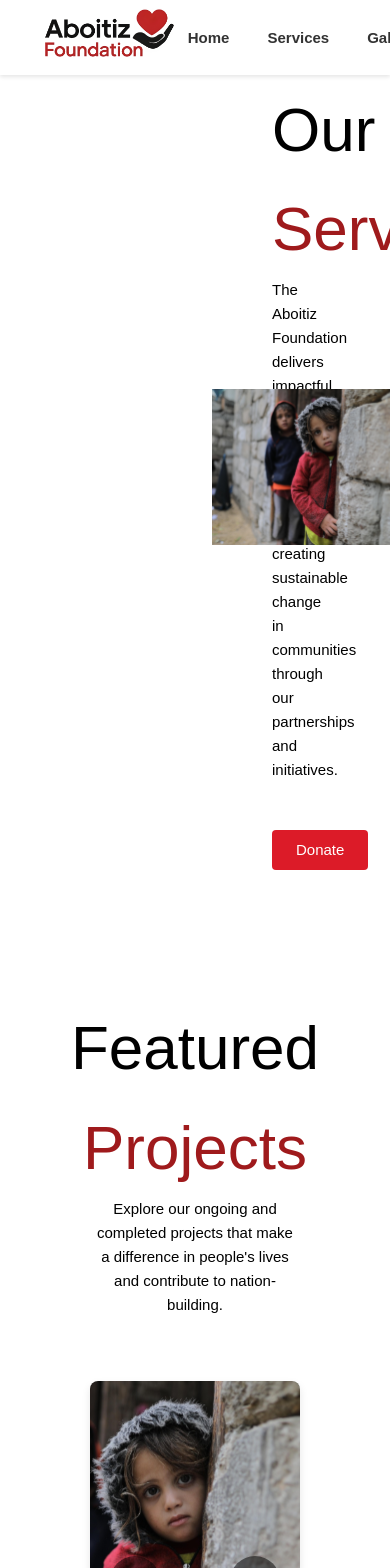
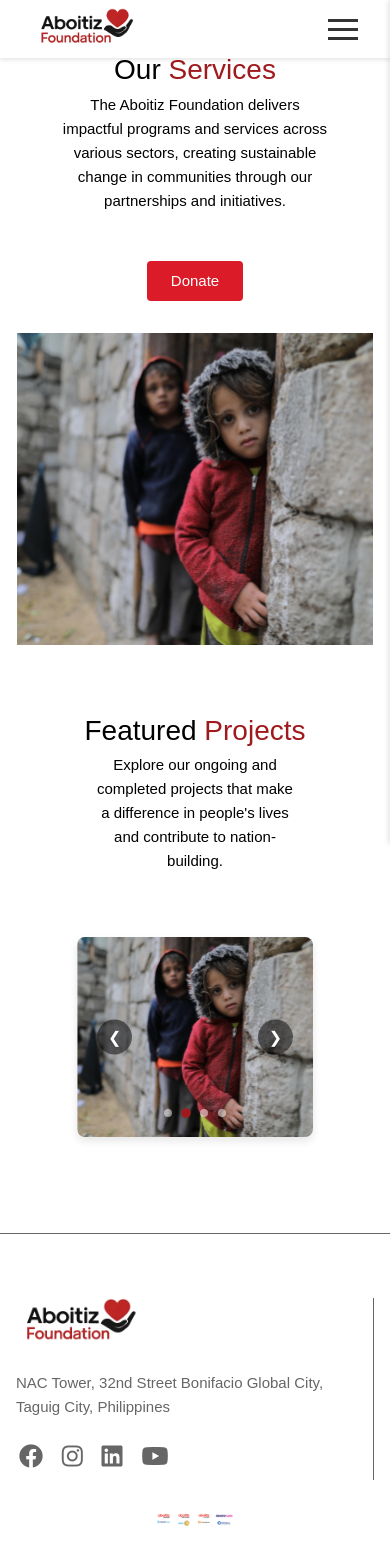
Before and after one commit to andrey395-rgb/AboitizFoundation, a Vue app: page /services in a window 390 px wide. Shown: the top 1568 px of the page. Built offline with nearby package versions, Linux system fonts and the light colour scheme.

Commit message:
map embed home

```diff
--- a/src/components/Footer.vue
+++ b/src/components/Footer.vue
@@ -2,11 +2,7 @@
   <footer class="footer">
     <div class="footer-container">
       <div class="footer-left">
-        <img
-          src="./icons/Logo.png"
-          alt="Aboitiz Foundation"
-          class="footer-logo"
-        />
+        <img src="./icons/Logo.png" alt="Aboitiz Foundation" class="footer-logo" />
         <div class="address">
           NAC Tower, 32nd Street Bonifacio Global City,<br />
           Taguig City, Philippines
@@ -21,10 +17,7 @@
       <div class="footer-right">
         <div class="partner-logos">
           <div class="first-row">
-            <img
-              src="./icons/image.svg"
-              alt="Aboitiz Construction"
-            />
+            <img src="./icons/image.svg" alt="Aboitiz Construction" />
           </div>
         </div>
       </div>
@@ -43,7 +36,7 @@ const currentYear = new Date().getFullYear()
 .footer {
   width: 100%;
   min-width: 100%;
-  background: #FFFFFF;
+  background: #ffffff;
   padding: 3rem 0 0;
   margin: 0 0 0 0;
   box-sizing: border-box;
@@ -128,7 +121,6 @@ const currentYear = new Date().getFullYear()
 .partner-logos img {
   max-width: 100%;
   height: auto;
-
 }
 
 .partner-logos img:hover {
@@ -147,13 +139,71 @@ const currentYear = new Date().getFullYear()
   color: white;
 }
 
+@media (max-width: 1024px) {
+  .footer-container {
+    padding: 2rem;
+  }
+
+  .partner-logos .first-row,
+  .partner-logos .second-row {
+    justify-content: center;
+    gap: 1.5rem;
+  }
+
+  .partner-logos img {
+    max-width: 120px;
+  }
+}
+
 @media (max-width: 768px) {
   .footer-container {
     flex-direction: column;
+    gap: 2rem;
+    padding: 1.5rem;
+  }
+
+  .footer-left,
+  .footer-right {
+    width: 100%;
+  }
+
+  .footer-right {
+    justify-content: center;
   }
 
   .partner-logos {
-    grid-template-columns: repeat(2, 1fr);
+    justify-content: center;
+  }
+
+  .partner-logos .first-row,
+  .partner-logos .second-row {
+    gap: 1rem;
+  }
+
+  .partner-logos img {
+    max-width: 100px;
+  }
+}
+
+@media (max-width: 480px) {
+  .footer-container {
+    padding: 1rem;
+  }
+
+  .footer-left h2 {
+    font-size: 1.2rem;
+  }
+
+  .social-links {
+    gap: 0.8rem;
+  }
+
+  .partner-logos img {
+    max-width: 80px;
+  }
+
+  .footer-bottom {
+    font-size: 0.9rem;
   }
 }
 </style>
--- a/src/components/NavBar.vue
+++ b/src/components/NavBar.vue
@@ -5,15 +5,21 @@
         <img src="./icons/Logo.png" alt="Aboitiz Foundation" />
       </div>
 
-      <div class="nav-center">
-        <router-link to="/">Home</router-link>
-        <router-link to="/services">Services</router-link>
-        <router-link to="/gallery">Gallery</router-link>
-        <router-link to="/schedule">Scheduling</router-link>
-        <router-link to="/contact">Contact Us</router-link>
+      <div class="burger-menu" @click="toggleMenu">
+        <div class="bar" :class="{ active: isMenuOpen }"></div>
+        <div class="bar" :class="{ active: isMenuOpen }"></div>
+        <div class="bar" :class="{ active: isMenuOpen }"></div>
       </div>
 
-      <div class="nav-right">
+      <div class="nav-center" :class="{ active: isMenuOpen }">
+        <router-link to="/" @click="closeMenu">Home</router-link>
+        <router-link to="/services" @click="closeMenu">Services</router-link>
+        <router-link to="/gallery" @click="closeMenu">Gallery</router-link>
+        <router-link to="/schedule" @click="closeMenu">Scheduling</router-link>
+        <router-link to="/contact" @click="closeMenu">Contact Us</router-link>
+      </div>
+
+      <div class="nav-right" :class="{ active: isMenuOpen }">
         <a href="#" class="donate-btn">Donate</a>
       </div>
     </div>
@@ -21,7 +27,17 @@
 </template>
 
 <script setup lang="ts">
-// Component logic here if needed
+import { ref } from 'vue'
+
+const isMenuOpen = ref(false)
+
+const toggleMenu = () => {
+  isMenuOpen.value = !isMenuOpen.value
+}
+
+const closeMenu = () => {
+  isMenuOpen.value = false
+}
 </script>
 
 <style scoped>
@@ -53,6 +69,35 @@
 
 .logo img {
   height: 7vh;
+}
+
+.burger-menu {
+  display: none;
+  flex-direction: column;
+  justify-content: space-between;
+  width: 30px;
+  height: 21px;
+  cursor: pointer;
+  z-index: 1001;
+}
+
+.bar {
+  width: 100%;
+  height: 3px;
+  background-color: #333;
+  transition: all 0.3s ease;
+}
+
+.bar.active:nth-child(1) {
+  transform: translateY(9px) rotate(45deg);
+}
+
+.bar.active:nth-child(2) {
+  opacity: 0;
+}
+
+.bar.active:nth-child(3) {
+  transform: translateY(-9px) rotate(-45deg);
 }
 
 .nav-center {
@@ -116,4 +161,59 @@
   color: #dc1b28 !important;
   box-shadow: 0 6px 14px rgba(0, 0, 0, 0.178);
 }
+
+@media (max-width: 829px) {
+  .burger-menu {
+    display: flex;
+  }
+
+  .nav-center {
+    position: fixed;
+    top: 0;
+    right: -100%;
+    width: 70%;
+    height: 100vh;
+    background: white;
+    flex-direction: column;
+    padding: 80px 20px;
+    transition: right 0.3s ease;
+    box-shadow: -2px 0 5px rgba(0, 0, 0, 0.1);
+  }
+
+  .nav-center.active {
+    right: 0;
+  }
+
+  .nav-right {
+    position: fixed;
+    top: 70%;
+    right: -100%;
+    width: 70%;
+    padding: 20px;
+    transition: right 0.3s ease;
+  }
+
+  .nav-right.active {
+    right: 0;
+  }
+
+  .nav-center a {
+    margin: 15px 0;
+    font-size: 1.2rem;
+  }
+
+  .logo img {
+    height: 5vh;
+  }
+}
+
+@media (max-width: 480px) {
+  .nav-center {
+    width: 100%;
+  }
+
+  .nav-right {
+    width: 100%;
+  }
+}
 </style>
--- a/src/views/ContactView.vue
+++ b/src/views/ContactView.vue
@@ -5,13 +5,6 @@
         <h1 id="contactus-label" style="font-weight: bold">Contact Us</h1>
         <h2 style="color: #dc1b28">Reach and Contact us for a future that's brighter than ever</h2>
 
-        <!-- <iframe
-          src="https://www.google.com/maps/d/u/0/embed?mid=1NBYf_O7PJTmSs1sjaknUWhbYFhgZC0w&ehbc=2E312F"
-          width="600"
-          height="400"
-          style="top: -50px; border: 0"
-          loading="lazy"
-        ></iframe> -->
         <h2 class="map-label" style="font-weight: bold">Main Office</h2>
         <iframe
           src="https://www.google.com/maps/embed?pb=!1m18!1m12!1m3!1d6494.815107797587!2d121.04721946907354!3d14.55113101150897!2m3!1f0!2f0!3f0!3m2!1i1024!2i768!4f13.1!3m3!1m2!1s0x3397c8f3ef7d91c1%3A0x4f126248847ee7c!2sNAC%20Tower%2C%2032nd%20St%2C%20Taguig%2C%20Metro%20Manila!5e0!3m2!1sen!2sph!4v1746863152090!5m2!1sen!2sph"
@@ -171,4 +164,64 @@ export default {
   align-items: center;
   justify-content: center;
 }
+
+@media (max-width: 1024px) {
+  .first-home {
+    flex-direction: column;
+    padding: 2rem;
+  }
+
+  .left-container,
+  .right-container {
+    width: 100%;
+  }
+
+  .right-container {
+    margin-top: 2rem;
+  }
+
+  input[type='text'],
+  textarea {
+    width: 100% !important;
+    max-width: 100% !important;
+  }
+}
+
+@media (max-width: 768px) {
+  .first-home {
+    padding: 1rem;
+  }
+
+  .inner-icons {
+    flex-direction: column;
+    align-items: flex-start;
+    gap: 0.5rem;
+  }
+
+  .inner-icons img {
+    width: 3vh;
+  }
+
+  #contactus-label {
+    font-size: 3.5vh;
+  }
+}
+
+@media (max-width: 480px) {
+  .first-home {
+    padding: 0.5rem;
+  }
+
+  .inner-icons img {
+    width: 2.5vh;
+  }
+
+  #contactus-label {
+    font-size: 2.5vh;
+  }
+
+  .hover-btn {
+    width: 100%;
+  }
+}
 </style>
--- a/src/views/HomeView.vue
+++ b/src/views/HomeView.vue
@@ -42,8 +42,20 @@
         <img src="/src/components/icons/image.svg" style="scale: 0.7" alt="" />
       </div>
     </div>
+    <div class="map-container">
+      <h1>Our <span style="color: #9f1a1c">Reach</span></h1>
+      <p class="map-description">
+        Discover the locations where Aboitiz Foundation is making a positive impact across the
+        Philippines.
+      </p>
+      <div class="map-section">
+        <iframe
+          class="map-embed"
+          src="https://www.google.com/maps/d/u/0/embed?mid=1NBYf_O7PJTmSs1sjaknUWhbYFhgZC0w&ehbc=2E312F"
+        ></iframe>
+      </div>
+    </div>
     <div class="core-values-section">
-      <img src="/src/components/icons/groupaboitiz.png" alt="" />
       <div class="core-values-header">
         <h1 style="color: #000000">
           The Aboitiz Way: <span style="color: #9f1a1c">Our Core Values</span>
@@ -76,8 +88,6 @@
               goals. We work independently while promoting cooperation and mutual respect.
             </p>
           </div>
-        </div>
-        <div class="second-card-container">
           <div class="value-card">
             <div class="first-part">
               <img src="/src/components/icons/innovation.png" alt="" />
@@ -100,12 +110,50 @@
             </p>
           </div>
         </div>
+        <div class="second-card-container"></div>
       </div>
     </div>
   </div>
 </template>
 
 <style scoped>
+.map-container {
+  width: 100%;
+  margin: 0rem 0 2rem 0;
+  display: flex;
+  flex-direction: column;
+  align-items: center;
+}
+
+.map-container h1 {
+  margin-bottom: 1.5rem;
+  font-size: 2.5rem;
+  text-align: center;
+}
+
+.map-section {
+  width: 100%;
+  max-width: 1200px;
+  overflow: hidden;
+  height: 400px;
+  border-radius: 12px;
+  box-shadow: 0 4px 16px rgba(0, 0, 0, 0.08);
+}
+
+.map-embed {
+  width: 100%;
+  height: 700px;
+  margin-top: -70px; /* crops the black bar */
+  border: none;
+  display: block;
+}
+.first-card-container {
+  display: flex;
+  flex-direction: row;
+  align-items: center;
+  justify-content: center;
+  gap: 1rem;
+}
 .first-part {
   display: flex;
   flex-direction: column;
@@ -148,7 +196,7 @@
   text-align: center;
   .value-card {
     width: 400px;
-    /* height: 200px; */
+    height: 410px;
     background: #9f1a1c;
     border-radius: 10px;
     display: flex;
@@ -355,4 +403,12 @@
   margin: 0;
   width: 100%;
 }
+
+.map-description {
+  margin-bottom: 1.5rem;
+  font-size: 1.15rem;
+  color: #333;
+  text-align: center;
+  max-width: 700px;
+}
 </style>
--- a/src/views/ScheduleView.vue
+++ b/src/views/ScheduleView.vue
@@ -53,4 +53,33 @@ onMounted(() => {
   height: 700px;
   min-width: 800px;
 }
+
+@media (max-width: 1024px) {
+  .schedule-container {
+    padding: 1rem;
+  }
+
+  .calendly-inline-widget {
+    min-width: 600px;
+    height: 600px;
+  }
+}
+
+@media (max-width: 768px) {
+  .calendly-inline-widget {
+    min-width: 400px;
+    height: 500px;
+  }
+}
+
+@media (max-width: 480px) {
+  .schedule-container {
+    padding: 0.5rem;
+  }
+
+  .calendly-inline-widget {
+    min-width: 300px;
+    height: 400px;
+  }
+}
 </style>
--- a/src/views/ServicesView.vue
+++ b/src/views/ServicesView.vue
@@ -1,74 +1,78 @@
 <script setup lang="ts">
-import { ref, onMounted, onUnmounted } from 'vue';
+import { ref, onMounted, onUnmounted } from 'vue'
 
-const currentSlide = ref(0);
-const isTransitioning = ref(false);
-let intervalId: number | undefined;
-const isHovered = ref(false);
+const currentSlide = ref(0)
+const isTransitioning = ref(false)
+let intervalId: number | undefined
+const isHovered = ref(false)
 
 const projects = [
   {
-    title: "Education Initiatives",
-    description: "Providing access to quality education through school building projects, scholarship programs, and teacher training.",
-    image: "/src/components/icons/palestine.svg"
+    title: 'Education Initiatives',
+    description:
+      'Providing access to quality education through school building projects, scholarship programs, and teacher training.',
+    image: '/src/components/icons/palestine.svg',
   },
   {
-    title: "Community Development",
-    description: "Empowering communities through livelihood programs, infrastructure development, and capacity building.",
-    image: "/src/components/icons/palestine.svg"
+    title: 'Community Development',
+    description:
+      'Empowering communities through livelihood programs, infrastructure development, and capacity building.',
+    image: '/src/components/icons/palestine.svg',
   },
   {
-    title: "Environmental Sustainability",
-    description: "Implementing projects that promote environmental conservation, renewable energy, and sustainable practices.",
-    image: "/src/components/icons/palestine.svg"
+    title: 'Environmental Sustainability',
+    description:
+      'Implementing projects that promote environmental conservation, renewable energy, and sustainable practices.',
+    image: '/src/components/icons/palestine.svg',
   },
   {
-    title: "Disaster Response",
-    description: "Providing immediate relief and long-term rehabilitation for communities affected by natural disasters.",
-    image: "/src/components/icons/palestine.svg"
-  }
-];
+    title: 'Disaster Response',
+    description:
+      'Providing immediate relief and long-term rehabilitation for communities affected by natural disasters.',
+    image: '/src/components/icons/palestine.svg',
+  },
+]
 
 const nextSlide = () => {
-  if (isTransitioning.value) return;
-  isTransitioning.value = true;
-  currentSlide.value = (currentSlide.value + 1) % projects.length;
-  setTimeout(() => isTransitioning.value = false, 500);
-};
+  if (isTransitioning.value) return
+  isTransitioning.value = true
+  currentSlide.value = (currentSlide.value + 1) % projects.length
+  setTimeout(() => (isTransitioning.value = false), 500)
+}
 
 const prevSlide = () => {
-  if (isTransitioning.value) return;
-  isTransitioning.value = true;
-  currentSlide.value = (currentSlide.value - 1 + projects.length) % projects.length;
-  setTimeout(() => isTransitioning.value = false, 500);
-};
+  if (isTransitioning.value) return
+  isTransitioning.value = true
+  currentSlide.value = (currentSlide.value - 1 + projects.length) % projects.length
+  setTimeout(() => (isTransitioning.value = false), 500)
+}
 
 const goToSlide = (index: number) => {
-  if (isTransitioning.value || currentSlide.value === index) return;
-  isTransitioning.value = true;
-  currentSlide.value = index;
-  setTimeout(() => isTransitioning.value = false, 500);
-};
+  if (isTransitioning.value || currentSlide.value === index) return
+  isTransitioning.value = true
+  currentSlide.value = index
+  setTimeout(() => (isTransitioning.value = false), 500)
+}
 
 const startAutoScroll = () => {
   intervalId = window.setInterval(() => {
-    if (!isHovered.value) nextSlide();
-  }, 3000);
-};
+    if (!isHovered.value) nextSlide()
+  }, 3000)
+}
 
 const stopAutoScroll = () => {
   if (intervalId) {
-    clearInterval(intervalId);
+    clearInterval(intervalId)
   }
-};
+}
 
 onMounted(() => {
-  startAutoScroll();
-});
+  startAutoScroll()
+})
 
 onUnmounted(() => {
-  stopAutoScroll();
-});
+  stopAutoScroll()
+})
 </script>
 
 <template>
@@ -91,10 +95,7 @@ onUnmounted(() => {
       </section>
 
       <section class="content">
-        <img
-          src="/src/components/icons/palestine.svg"
-          alt="services illustration"
-        />
+        <img src="/src/components/icons/palestine.svg" alt="services illustration" />
       </section>
     </div>
 
@@ -105,21 +106,14 @@ onUnmounted(() => {
         </div>
 
         <p>
-          Explore our ongoing and completed projects that make a difference in people's lives
-          and contribute to nation-building.
+          Explore our ongoing and completed projects that make a difference in people's lives and
+          contribute to nation-building.
         </p>
 
-        <div class="carousel"
-          @mouseenter="isHovered = true"
-          @mouseleave="isHovered = false"
-        >
+        <div class="carousel" @mouseenter="isHovered = true" @mouseleave="isHovered = false">
           <div class="carousel-inner" :style="{ transform: `translateX(-${currentSlide * 100}%)` }">
-            <div
-              class="carousel-item"
-              v-for="(project, index) in projects"
-              :key="index"
-            >
-              <img :src="project.image" :alt="project.title">
+            <div class="carousel-item" v-for="(project, index) in projects" :key="index">
+              <img :src="project.image" :alt="project.title" />
               <div class="carousel-caption hover-target">
                 <h3>{{ project.title }}</h3>
                 <p>{{ project.description }}</p>
@@ -370,4 +364,103 @@ transform: scale(1.2);
 .carousel-indicators span:hover {
   background: rgba(255, 255, 255, 0.8);
 }
+
+@media (max-width: 1024px) {
+  .first-section {
+    flex-direction: column;
+  }
+
+  .hero {
+    width: 100%;
+    padding: 2rem 1rem;
+  }
+
+  .content {
+    width: 100%;
+    justify-content: center;
+  }
+
+  .intro-text-wrapper {
+    padding-left: 0;
+    align-items: center;
+    text-align: center;
+  }
+
+  .introTe {
+    justify-content: center;
+  }
+
+  .introTe h1 {
+    font-size: 48px;
+  }
+
+  .donate-wrapper {
+    justify-content: center;
+  }
+
+  .carousel {
+    width: 90%;
+  }
+
+  .carousel-item img {
+    height: 300px;
+  }
+}
+
+@media (max-width: 768px) {
+  .introTe h1 {
+    font-size: 36px;
+  }
+
+  .carousel-item img {
+    height: 250px;
+  }
+
+  .carousel-caption h3 {
+    font-size: 1.2rem;
+  }
+
+  .carousel-caption p {
+    font-size: 0.9rem;
+  }
+
+  .carousel-control {
+    width: 40px;
+    height: 40px;
+    font-size: 1.2rem;
+  }
+}
+
+@media (max-width: 480px) {
+  .introTe h1 {
+    font-size: 28px;
+  }
+
+  .carousel-item img {
+    height: 200px;
+  }
+
+  .carousel-caption {
+    padding: 1rem;
+  }
+
+  .carousel-caption h3 {
+    font-size: 1rem;
+  }
+
+  .carousel-caption p {
+    font-size: 0.8rem;
+  }
+
+  .carousel-control {
+    width: 35px;
+    height: 35px;
+    font-size: 1rem;
+  }
+
+  .carousel-indicators span {
+    width: 8px;
+    height: 8px;
+  }
+}
 </style>
```
Lines whose indentation alone changed are shown as unchanged.
